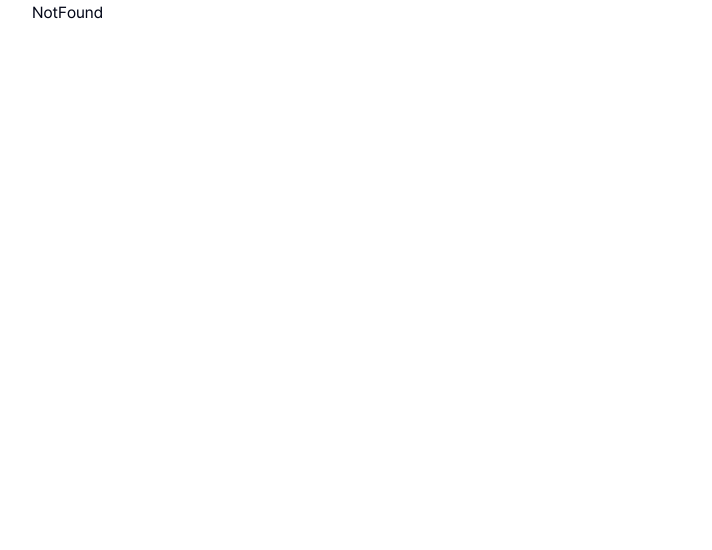
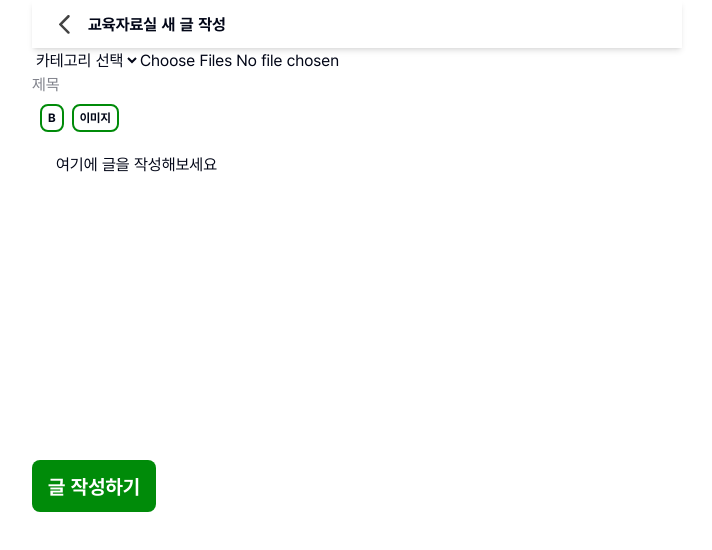
Before and after one commit to prgrms-web-devcourse-final-project/WEB5_6_MOCI_FE, a Next.js app: page /archive/write in a window 1280 px wide. Before the commit this address had no page. Shown: the top 550 px of the page, without its empty margins (283-995 px from the left). Built offline with nearby package versions, Linux system fonts and the light colour scheme.

Commit message:
[Feat] 글쓰기 기능 tiptap editor 설치 및 세팅

```diff
--- a/package.json
+++ b/package.json
@@ -9,6 +9,10 @@
     "lint": "eslint"
   },
   "dependencies": {
+    "@tiptap/extension-image": "^3.6.2",
+    "@tiptap/pm": "^3.6.1",
+    "@tiptap/react": "^3.6.1",
+    "@tiptap/starter-kit": "^3.6.1",
     "class-variance-authority": "^0.7.1",
     "clsx": "^2.1.1",
     "gsap": "^3.13.0",
--- /dev/null
+++ b/src/app/(stack)/archive/write/components/TipTap.tsx
@@ -0,0 +1,103 @@
+"use client";
+
+import Button from "@/shared/components/Button";
+import Image from "@tiptap/extension-image";
+import { EditorContent, useEditor } from "@tiptap/react";
+import StarterKit from "@tiptap/starter-kit";
+import { useEffect, useRef, useState } from "react";
+
+interface Props {
+  onChange: (value: object) => void;
+}
+
+function TipTapEditor({ onChange }: Props) {
+  const fileInputRef = useRef<HTMLInputElement | null>(null);
+  const [updateTrigger, setUpdateTrigger] = useState(0); // 강제 리렌더링용 state
+
+  const editor = useEditor({
+    extensions: [StarterKit, Image],
+    content: "<p>여기에 글을 작성해보세요</p>",
+    immediatelyRender: false,
+  });
+
+  // editor 상태가 바뀔 때마다 리렌더링
+  useEffect(() => {
+    if (!editor) return;
+    const handleUpdate = () => {
+      const json = editor.getJSON();
+      onChange(json);
+    };
+    editor.on("update", handleUpdate);
+    return () => {
+      editor.off("update", handleUpdate);
+    };
+  }, [editor, onChange]);
+
+  if (!editor) {
+    return null;
+  }
+
+  // 파일 업로드 함수
+  const handleImageUpload = async (file: File) => {
+    const formData = new FormData();
+    formData.append("uploadFile", file);
+
+    const res = await fetch("http://localhost:8080/api/v1/file", {
+      method: "POST",
+      body: formData,
+    });
+    const data = await res.json();
+
+    // 서버에서 반환된 URL 삽입
+    editor
+      .chain()
+      .focus()
+      .setImage({ src: `http://localhost:8080/uploads/${data.data.file_url}` })
+      .run();
+  };
+
+  return (
+    <div className="px-2">
+      {/* 툴바 */}
+      <div className="my-2 flex gap-2">
+        <Button
+          type="button"
+          size="sm"
+          onClick={() => editor.chain().focus().toggleBold().run()}
+          className={
+            editor.isActive("bold")
+              ? "box-border bg-green-default text-white border-2 border-green-default hover:bg-green-hover active:bg-green-hover"
+              : "box-border bg-white text-black border-2 border-green-default hover:bg-gray-50"
+          }
+        >
+          B
+        </Button>
+        <Button
+          type="button"
+          size="sm"
+          onClick={() => fileInputRef.current?.click()}
+          className="box-border bg-white text-black border-2 border-green-default hover:bg-gray-50"
+        >
+          이미지
+        </Button>
+        <input
+          ref={fileInputRef}
+          type="file"
+          accept="image/*"
+          className="hidden"
+          onChange={(e) => {
+            const file = e.target.files?.[0];
+            if (file) handleImageUpload(file);
+          }}
+        />
+      </div>
+
+      {/* 에디터 */}
+      <EditorContent
+        editor={editor}
+        className="w-full h-[320px] resize-none px-4 py-3 rounded-md text-black border-black/25 outline-none"
+      />
+    </div>
+  );
+}
+export default TipTapEditor;
--- /dev/null
+++ b/src/app/(stack)/archive/write/components/WriteForm.tsx
@@ -0,0 +1,75 @@
+"use client";
+import Button from "@/shared/components/Button";
+import TipTap from "./TipTap";
+import { useState } from "react";
+
+function WriteForm() {
+  const [title, setTitle] = useState("");
+  const [description, setDescription] = useState({});
+  const [category, setCategory] = useState("");
+  const [fileIds, setFileIds] = useState(null);
+  const [isLoading, setIsLoading] = useState(false);
+
+  const handleSubmit = async () => {
+    // if (isLoading) return;
+    // setIsLoading(true);
+    console.log(title, category, description);
+
+    {
+      /*try {
+      const res = await fetch(
+        "http://localhost:8080/api/v1/admin/archive/public",
+        {
+          method: "POST",
+          headers: { "Content-Type": "application/json" },
+          body: JSON.stringify({
+            title: "",
+            description: "",
+            category: "",
+            subCategory: "",
+            fileIds: [],
+          }),
+        }
+      );
+    } catch (error) {}*/
+    }
+  };
+
+  return (
+    <>
+      <main onSubmit={handleSubmit}>
+        <select
+          defaultValue="select"
+          value={category}
+          onChange={(e) => setCategory(e.target.value)}
+        >
+          <option value="select">카테고리 선택</option>
+          <option value="KAKAO_TALK">카카오톡</option>
+          <option value="YOUTUBE">유튜브</option>
+          <option value="KTX">기차</option>
+          <option value="INTERCITY_BUS">버스</option>
+          <option value="BAEMIN">배달</option>
+          <option value="COUPANG">쿠팡</option>
+        </select>
+
+        <input type="file" multiple name="" id="" />
+
+        <input
+          type="text"
+          name="title"
+          placeholder="제목"
+          value={title}
+          onChange={(e) => setTitle(e.target.value)}
+          onKeyDown={(e) => e.key === "Enter" && e.preventDefault()} // 엔터 막기
+          required
+        />
+        <TipTap onChange={(value) => setDescription(value)} />
+        <Button type="button" onClick={handleSubmit} aria-disabled={isLoading}>
+          {isLoading ? "처리중..." : "글 작성하기"}
+        </Button>
+      </main>
+    </>
+  );
+}
+
+export default WriteForm;
--- /dev/null
+++ b/src/app/(stack)/archive/write/page.tsx
@@ -0,0 +1,10 @@
+import WriteForm from "./components/WriteForm";
+
+function Page() {
+  return (
+    <div>
+      <WriteForm />
+    </div>
+  );
+}
+export default Page;
--- a/src/shared/components/StackHeader.tsx
+++ b/src/shared/components/StackHeader.tsx
@@ -7,7 +7,8 @@ const pageTitleList: Record<string, string> = {
   "/login": "로그인",
   "/register": "회원가입",
   "/my-page": "내 정보",
-  "/chat" : "새로운 채팅 만들기",
+  "/chat": "새로운 채팅 만들기",
+  "/archive/write": "교육자료실 새 글 작성",
 };
 
 function SubHeader({ pageTitle }: { pageTitle?: string }) {
```
Also changed, not shown: 1 other file (tests, documents, lock files or other folders).
